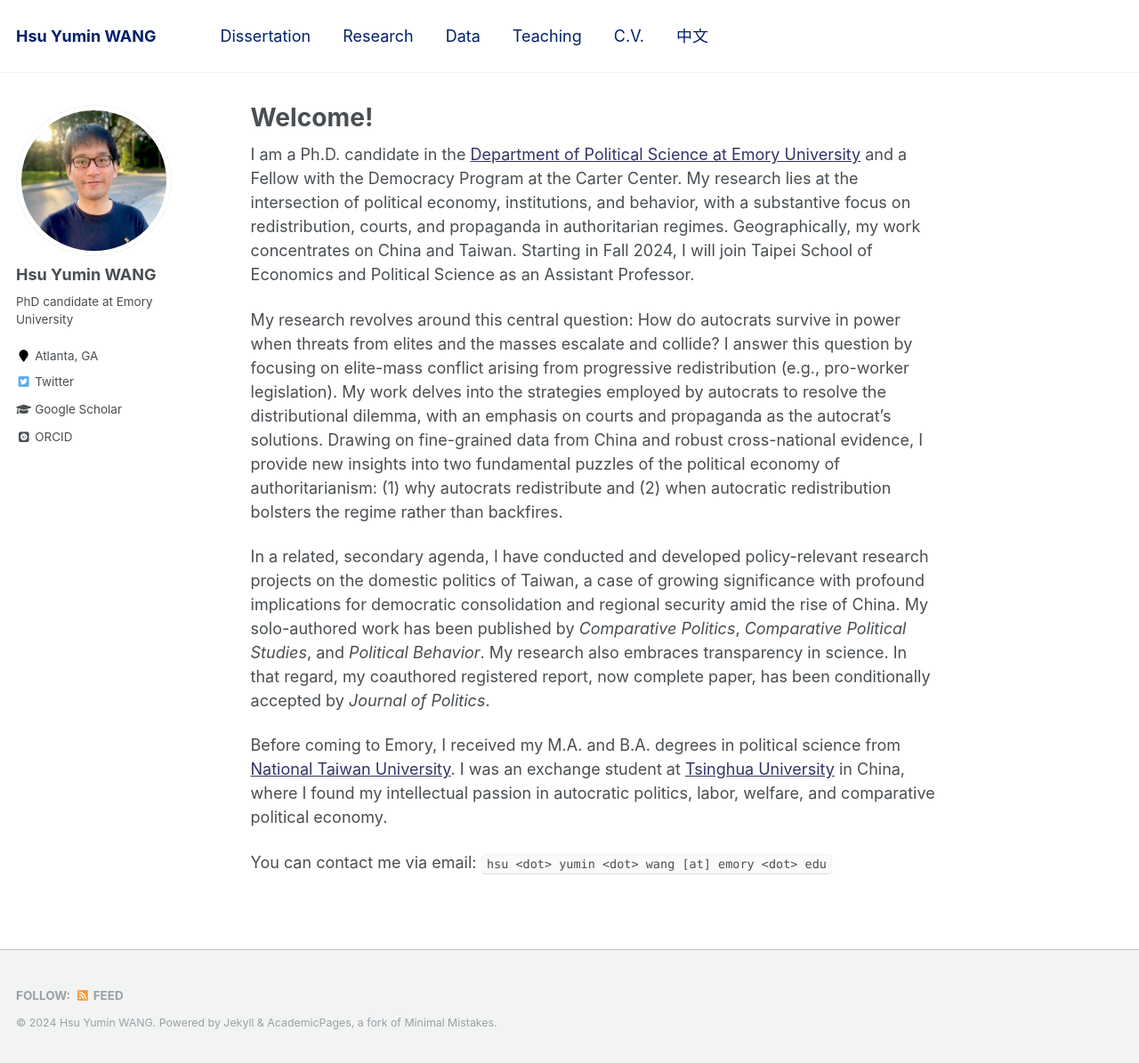
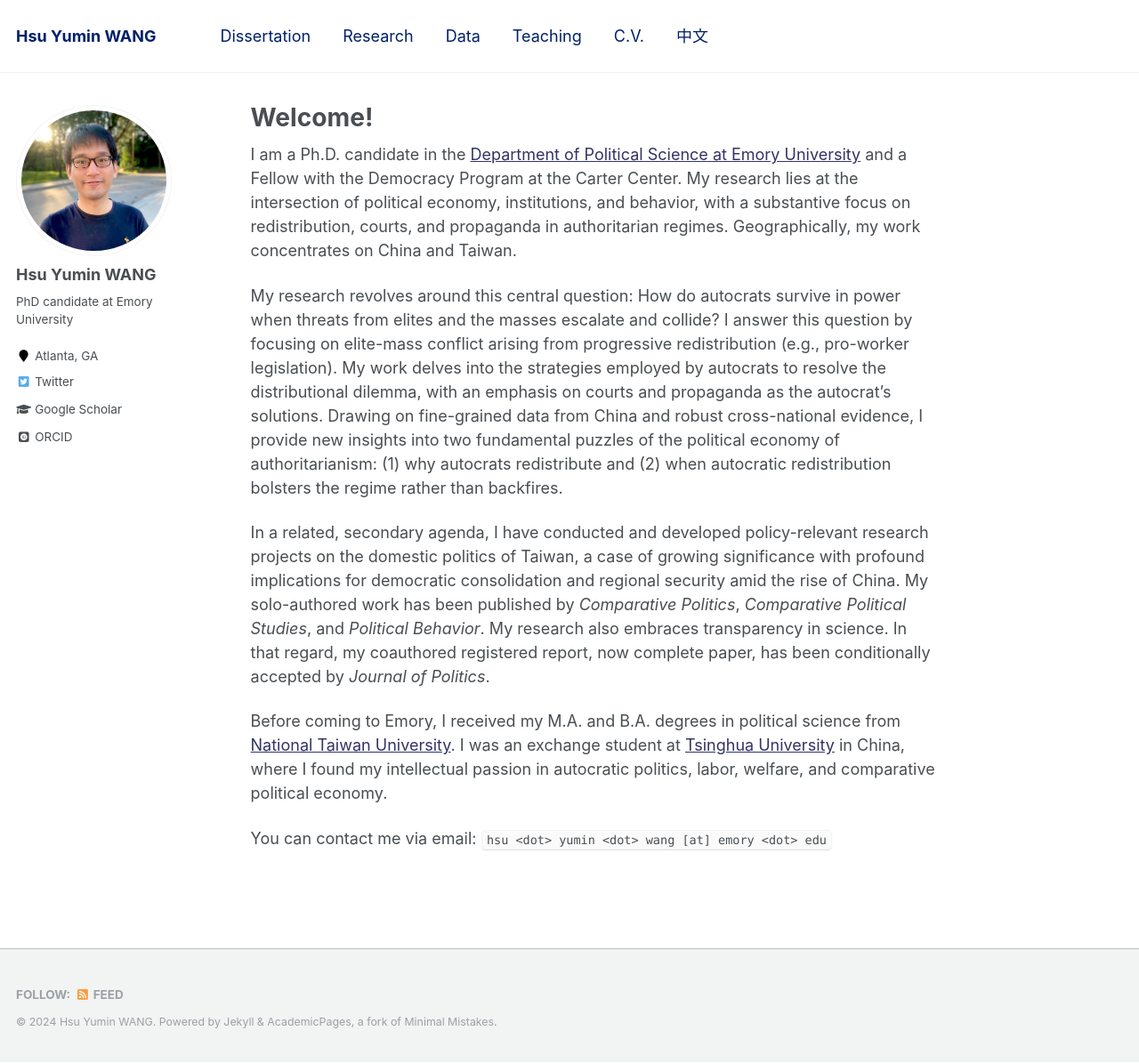
Before and after one commit to hsuyumin/hsuyumin.github.io, a Jekyll site: the page built from _pages/about.md, in a window 1280 px wide and 1195 px high. Shown: the whole window at 89% size. Built offline with Jekyll 4.4.1, drawn with Linux system fonts in a browser that asks for light colours; some web fonts are replaced.

Commit message:
Update about.md

```diff
--- a/_pages/about.md
+++ b/_pages/about.md
@@ -8,7 +8,7 @@ redirect_from:
   - /about.html
 ---
 
-I am a Ph.D. candidate in the [Department of Political Science at Emory University](http://polisci.emory.edu/home/) and a Fellow with the Democracy Program at the Carter Center. My research lies at the intersection of political economy, institutions, and behavior, with a substantive focus on redistribution, courts, and propaganda in authoritarian regimes. Geographically, my work concentrates on China and Taiwan. Starting in Fall 2024, I will join Taipei School of Economics and Political Science as an Assistant Professor.
+I am a Ph.D. candidate in the [Department of Political Science at Emory University](http://polisci.emory.edu/home/) and a Fellow with the Democracy Program at the Carter Center. My research lies at the intersection of political economy, institutions, and behavior, with a substantive focus on redistribution, courts, and propaganda in authoritarian regimes. Geographically, my work concentrates on China and Taiwan.
 
 My research revolves around this central question: How do autocrats survive in power when threats from elites and the masses escalate and collide? I answer this question by focusing on elite-mass conflict arising from progressive redistribution (e.g., pro-worker legislation). My work delves into the strategies employed by autocrats to resolve the distributional dilemma, with an emphasis on courts and propaganda as the autocrat's solutions. Drawing on fine-grained data from China and robust cross-national evidence, I provide new insights into two fundamental puzzles of the political economy of authoritarianism: (1) why autocrats redistribute and (2) when autocratic redistribution bolsters the regime rather than backfires.
 
```
